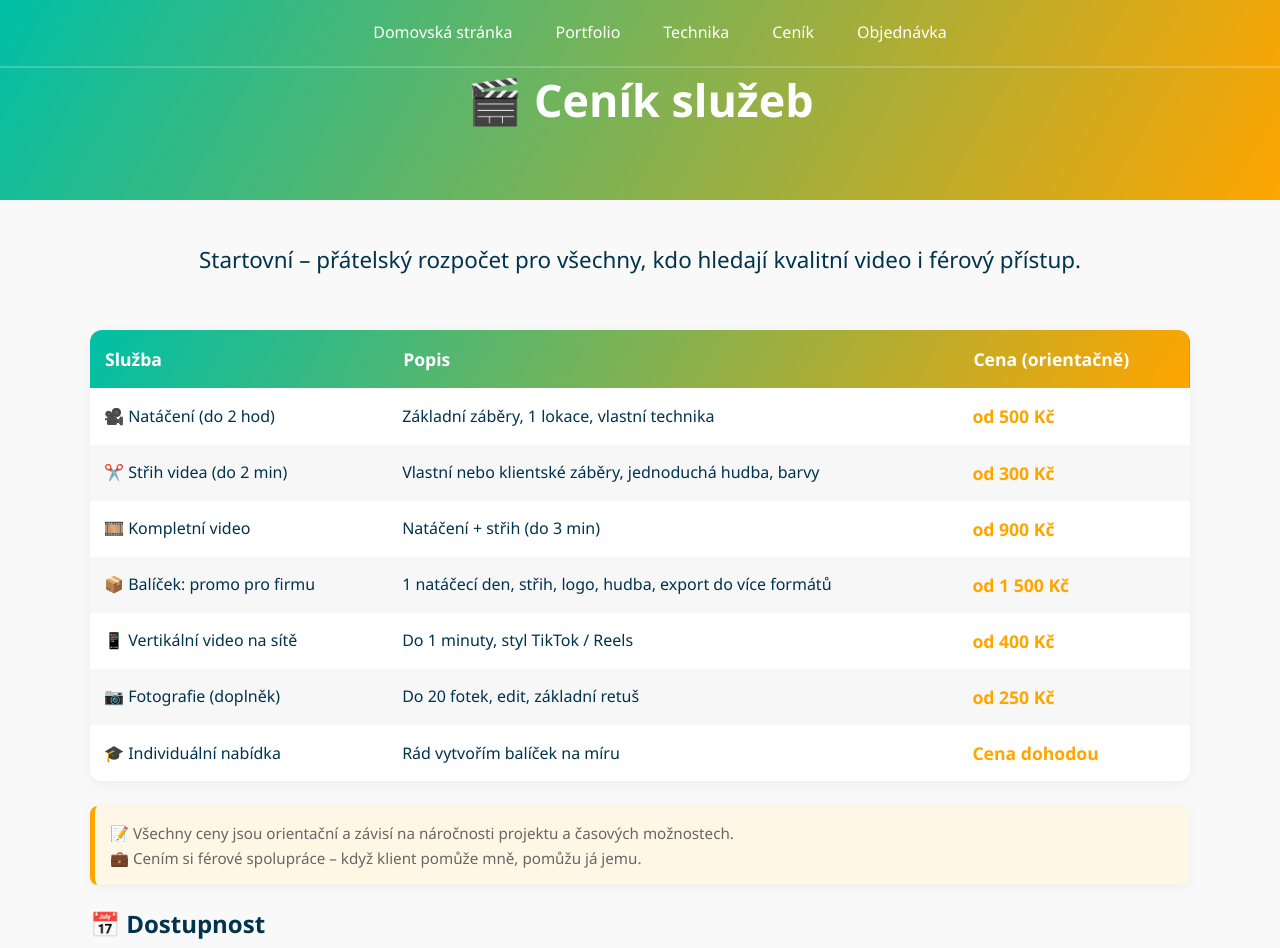
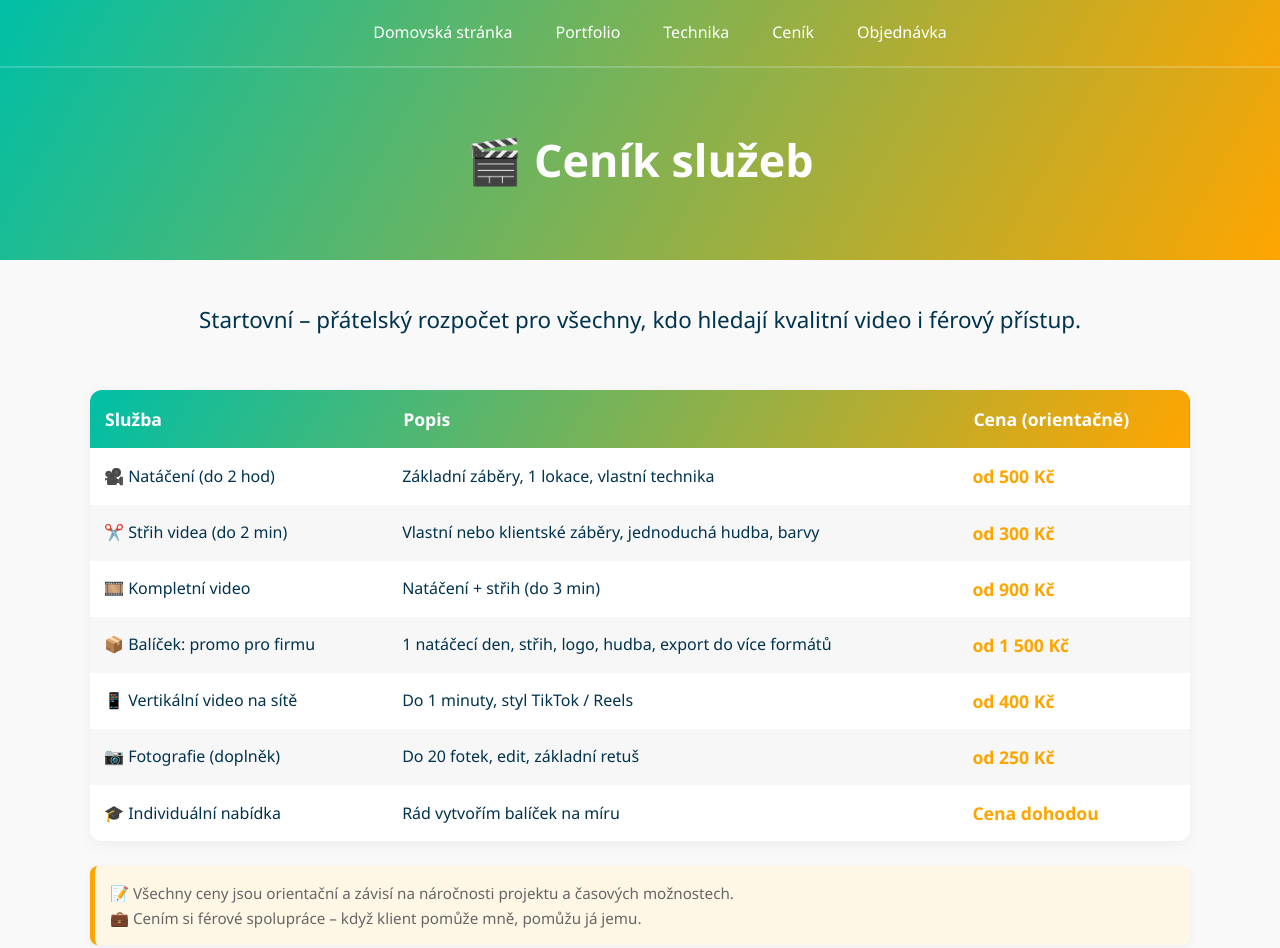
Before and after one commit to mlxstudio/MLX-Media-web, a plain HTML site: page praicing.html in a window 1280 px wide. Shown: the top 948 px of the page. Drawn offline with Linux system fonts and the light colour scheme.

Commit message:
Update praicing.html

```diff
--- a/praicing.html
+++ b/praicing.html
@@ -428,6 +428,9 @@ html, body {
   }
 }
 
+header {
+    padding-top: 60px; /* or however tall your nav is */
+}
 
 
     </style>
```
